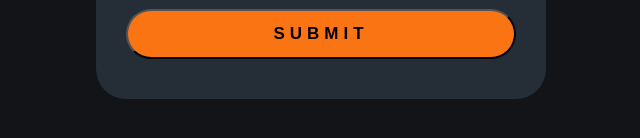
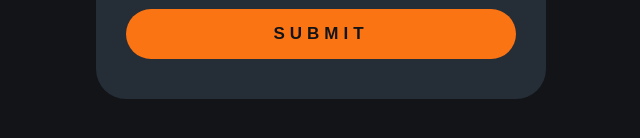
Before and after one commit to kofi-kusi/interactive-rating-component, a plain HTML site: page index.html in a window 1280 px wide. Shown: the part 534-672 px from the top of the page, 319-959 px from the left. Drawn offline with Linux system fonts and the light colour scheme.

Commit message:
fix: submit button styles

```diff
--- a/styles.css
+++ b/styles.css
@@ -75,6 +75,8 @@ button[type=submit] {
     font-weight: bold;
     letter-spacing: 5px;
     font-size: 17px;
+    color: hsl(216, 12%, 8%);
+    border: none;
 }
 
 button[type=submit]:hover {
```
